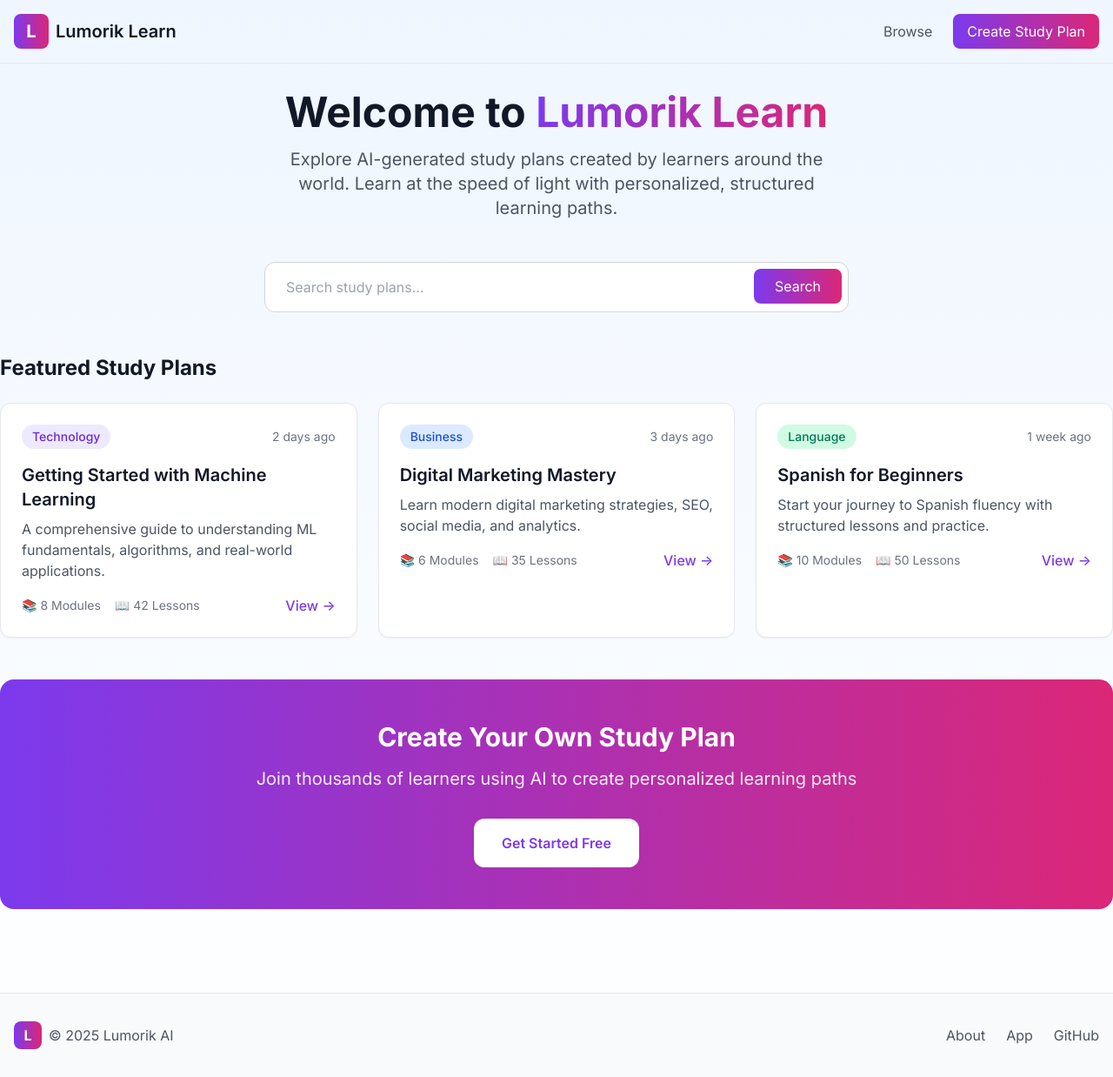
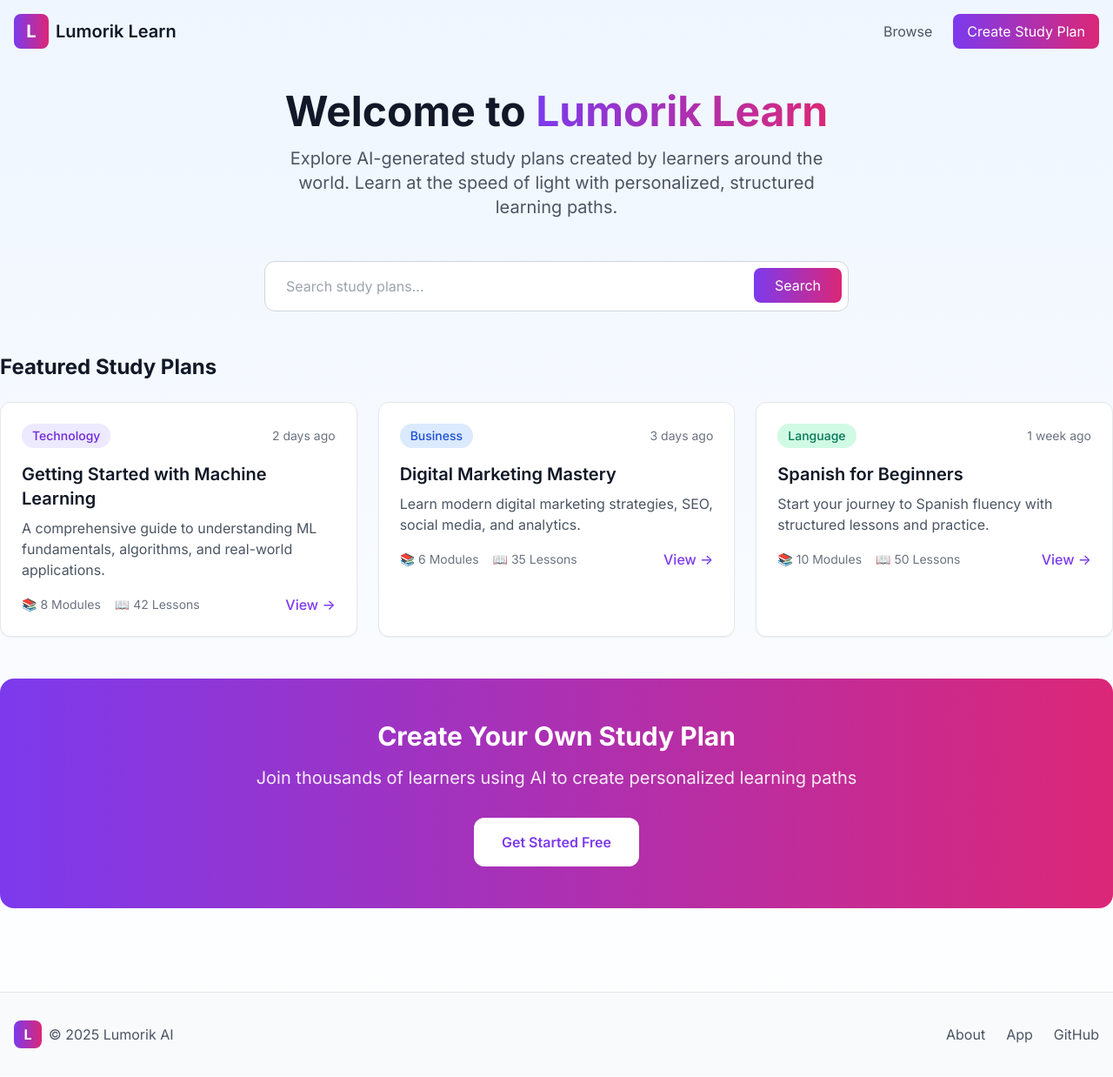
Before and after one commit to lumorikllc/learn, a Jekyll site: the page built from index.md, in a window 1280 px wide and 1238 px high. Shown: the whole window at 87% size. Built offline with Jekyll 4.4.1, drawn with Linux system fonts in a browser that asks for light colours.

Commit message:
Update Jekyll theme: _layouts/default.html

```diff
--- a/_layouts/default.html
+++ b/_layouts/default.html
@@ -19,8 +19,8 @@
 </head>
 <body>
     <div class="min-h-screen bg-gradient-to-b from-blue-50 to-white">
-        <!-- Header -->
-        <header class="sticky top-0 z-50 backdrop-blur-lg bg-white/90 border-b border-gray-200">
+        <!-- Header with iOS 26 Liquid Glass Effect -->
+        <header class="sticky top-0 z-50 liquid-glass-header">
             <div class="container mx-auto px-4 py-3 sm:py-4">
                 <nav class="flex items-center justify-between">
                     <a href="{{ '/' | relative_url }}" class="flex items-center space-x-2">
```
